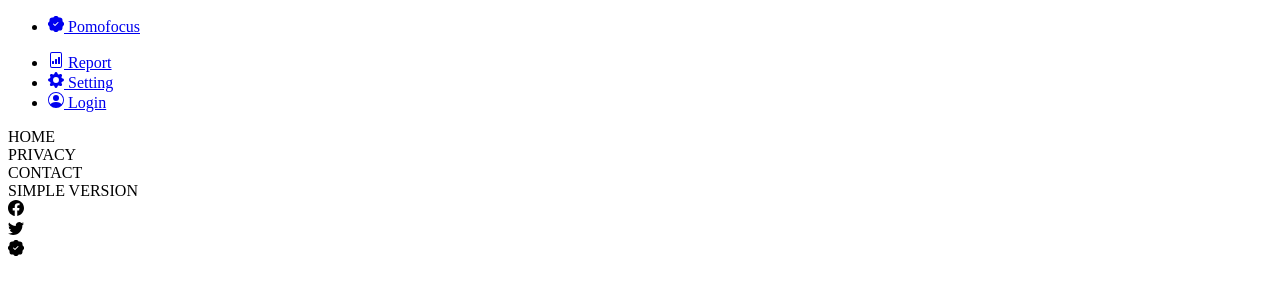
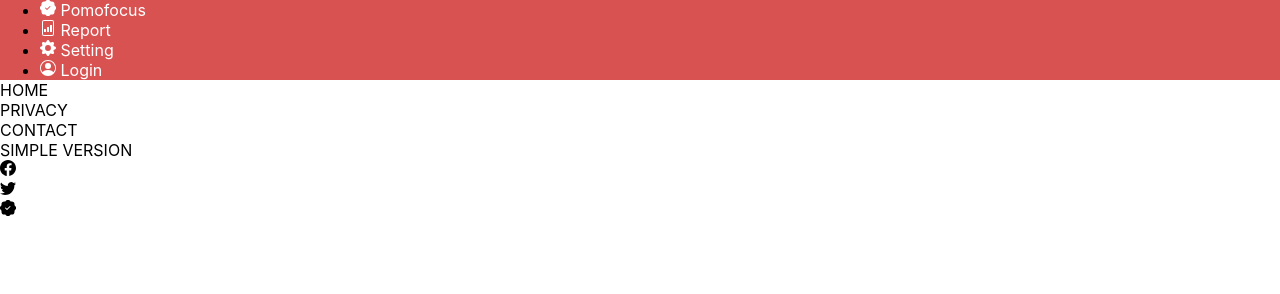
Before and after one commit to kamarini09/recreatethis, a plain HTML site: page index.html in a window 1280 px wide. Drawn offline with Linux system fonts and the light colour scheme.

Commit message:
bace css

```diff
--- a/index.html
+++ b/index.html
@@ -9,6 +9,7 @@
   </head>
   <body>
     <div id="wrapper">
+      <header>
         <nav>
           <ul class="logo">
             <li>
@@ -88,6 +89,8 @@
             </li>
           </ul>
         </nav>
+      </header>
+
       <main>
         <div class="mainflex">
           <div class="start"></div>
--- a/style.css
+++ b/style.css
@@ -0,0 +1,43 @@
+:root {
+  /* text colours */
+  --h-color: #591e29;
+  --text-color: #735c60;
+  --bold-pink: #d95252;
+  --pink-line: #f99f9a;
+
+  /* background colours */
+  --white-bg: #ffffff;
+  --pink-bg: #d95252;
+  --small-box: #dd6762;
+}
+
+* {
+  box-sizing: border-box;
+}
+html,
+body {
+  margin: 0;
+  padding: 0;
+}
+body {
+  font-family: -apple-system, BlinkMacSystemFont, "Segoe UI", Roboto,
+    Oxygen-Sans, Ubuntu, Cantarell, "Helvetica Neue", sans-serif;
+  font-size: 100%;
+  margin: 0;
+}
+
+img {
+  display: block;
+  max-width: 100%;
+  height: auto;
+}
+a {
+  text-decoration: none;
+  color: var(--white-bg);
+}
+nav {
+  background-color: var(--pink-bg);
+}
+nav ul {
+  margin: 0;
+}
```
Lines whose indentation alone changed are shown as unchanged.
